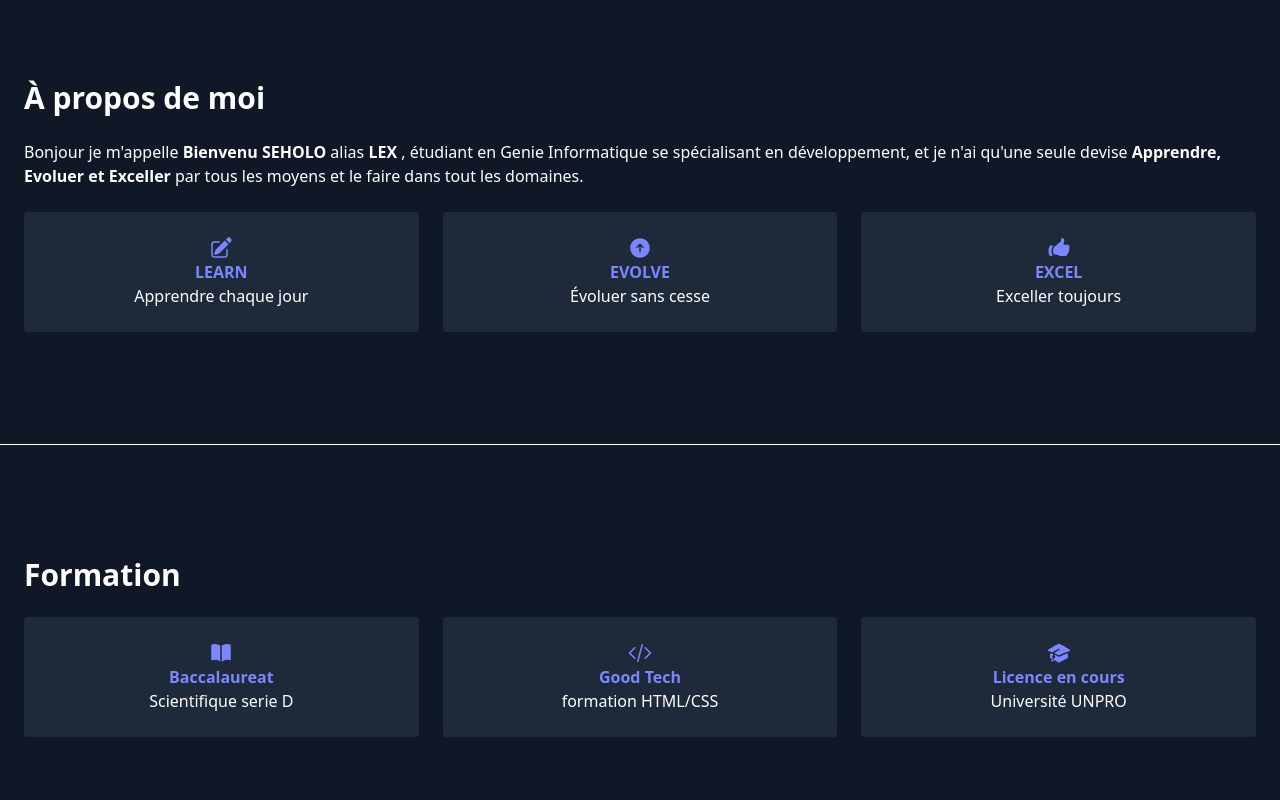
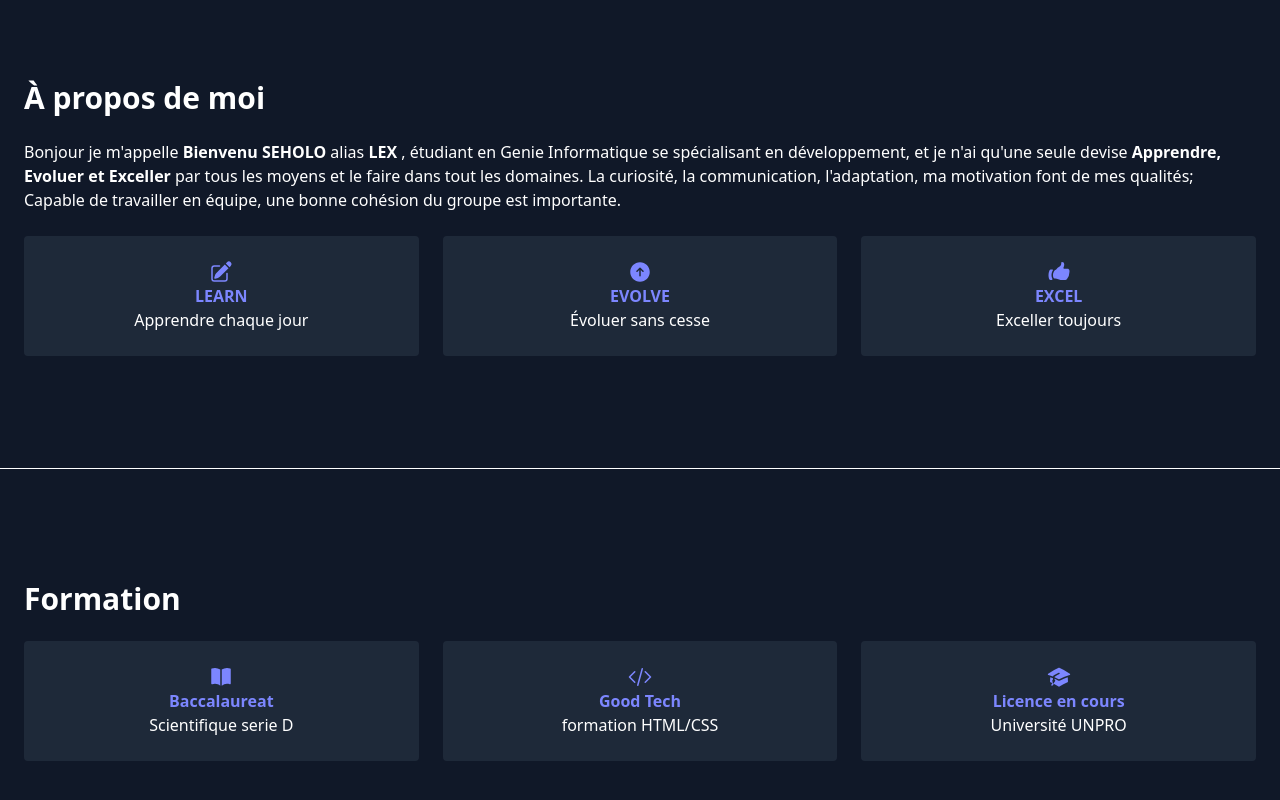
Before and after one commit to bienvenugrace08/new_portfolio, a website: page index.html in a window 1280 px wide. Shown: the part 925-1725 px from the top of the page. Drawn offline with Linux system fonts and the light colour scheme.

Commit message:
modification5

```diff
--- a/index.html
+++ b/index.html
@@ -41,6 +41,7 @@
     <h3 class="text-3xl font-bold mb-6">À propos de moi</h3>
     <p class="text-white mb-6">
       Bonjour je m'appelle <span class="font-bold">Bienvenu SEHOLO</span> alias <span class="font-bold">LEX</span> , étudiant en Genie Informatique se spécialisant en développement, et je n'ai qu'une seule devise <span class="font-bold">Apprendre, Evoluer et Exceller</span> par tous les moyens et le faire dans tout les domaines.
+      La curiosité, la communication, l'adaptation, ma motivation font de mes qualités; Capable de travailler en équipe, une bonne cohésion du groupe est importante.
     </p>
     <div class="grid grid-cols-1 md:grid-cols-3 gap-6 text-center">
         <div class="bg-gray-800 p-6 rounded hover:scale-105 transition">
```
